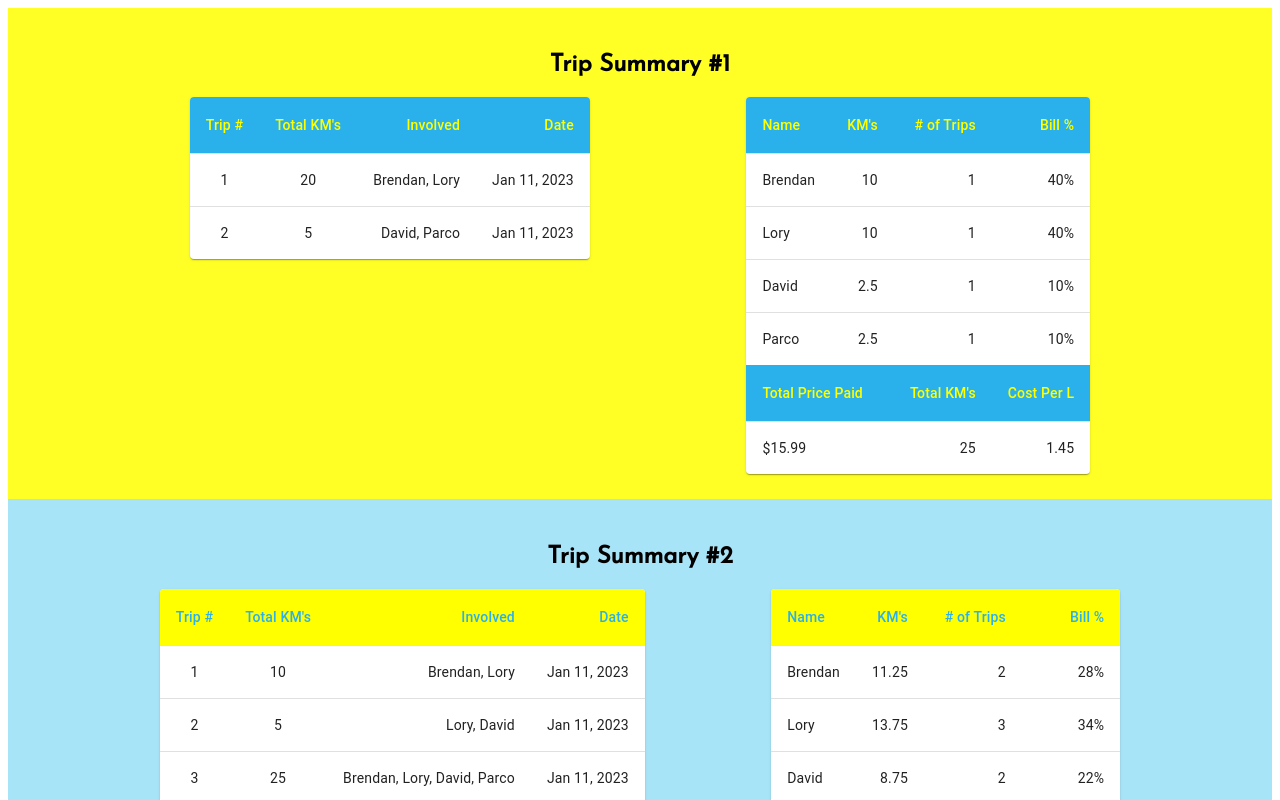
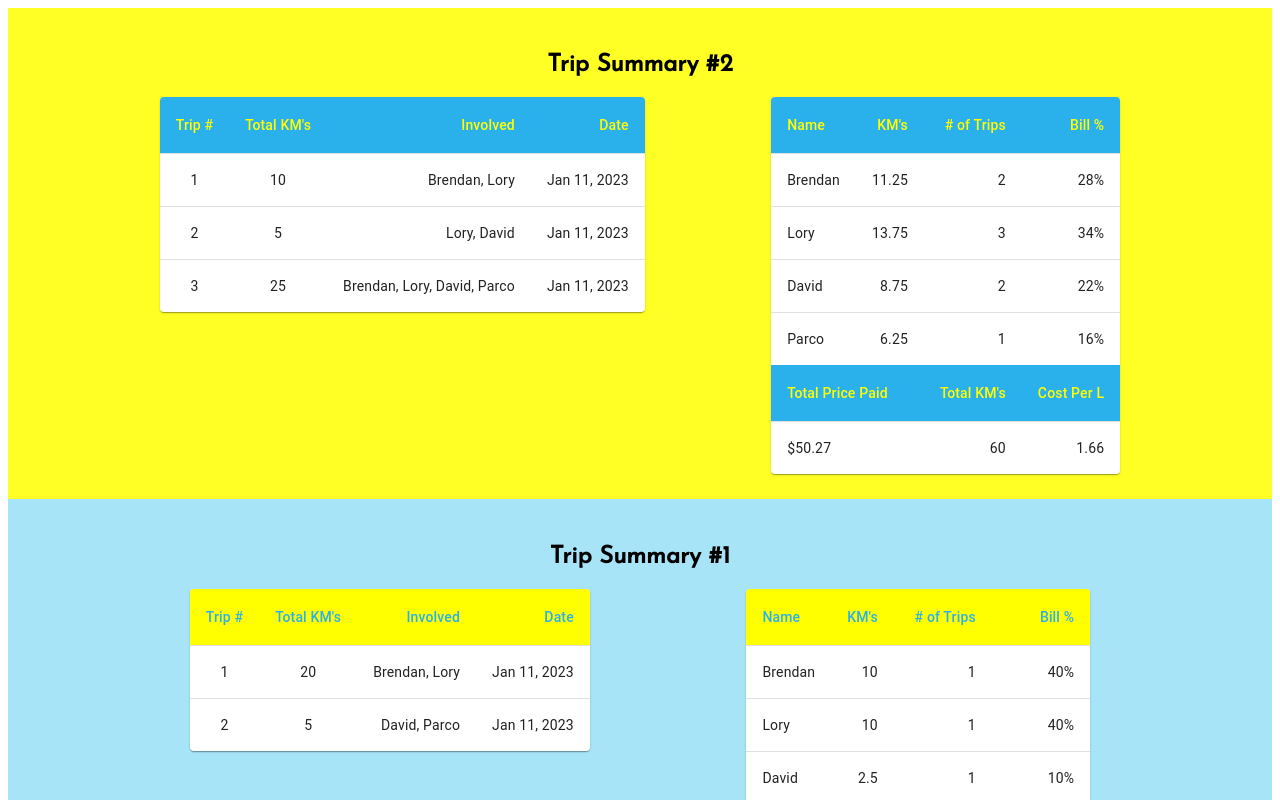
Before and after one commit to woobrendan/Fuel_Splitter, a React (Create React App) app in the folder fuel_splitter/: page /history in a window 1280 px wide. Shown: the top 800 px of the page. Built offline with nearby package versions, Linux system fonts and the light colour scheme.

Commit message:
add sort method to sort most recent history at the top

```diff
--- a/fuel_splitter/src/components/History/GasHistory.tsx
+++ b/fuel_splitter/src/components/History/GasHistory.tsx
@@ -8,9 +8,11 @@ const GasHistory: React.FC = () => {
 
   return (
     <section id="history">
-      {tempHistory.map((bill, index) => (
-        <SingleHistory bill={bill} key={index} tripNum={index + 1} />
-      ))}
+      {tempHistory
+        .map((bill, index) => (
+          <SingleHistory bill={bill} key={index} tripNum={index + 1} />
+        ))
+        .sort((a, b) => Number(b.key) - Number(a.key))}
     </section>
   );
 };
```
